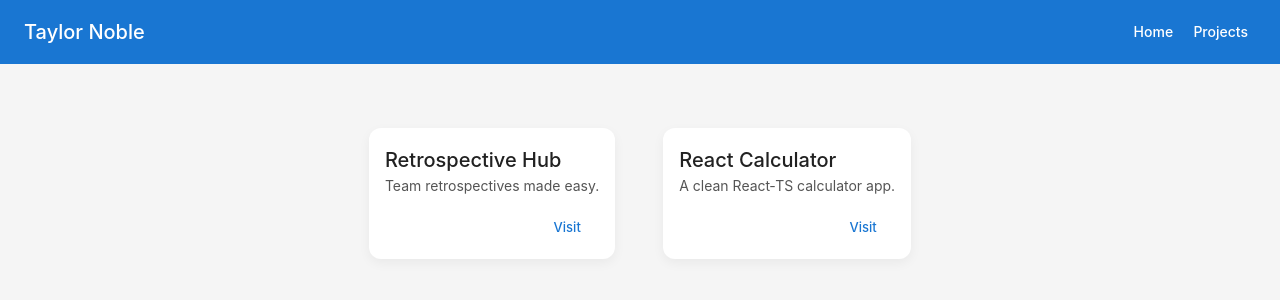
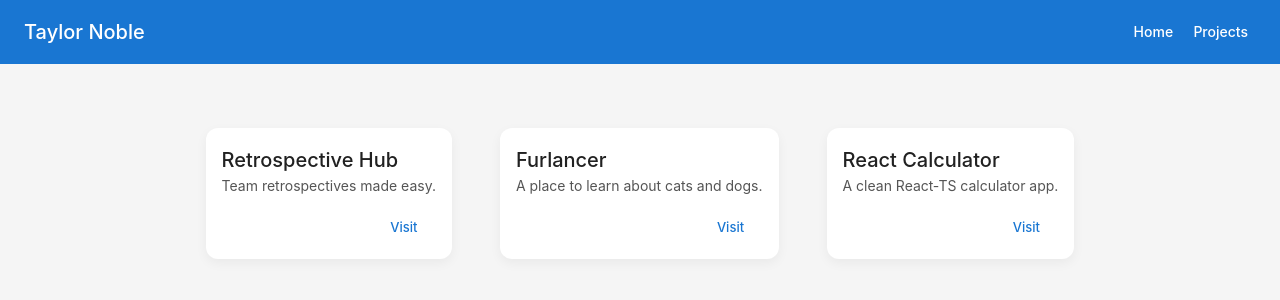
Before and after one commit to tln8679/tln8679.github.io, a React (Vite) app: page /projects in a window 1280 px wide. Shown: the top 300 px of the page. Built offline with nearby package versions, Linux system fonts and the light colour scheme.

Commit message:
add project

```diff
--- a/src/pages/Projects.tsx
+++ b/src/pages/Projects.tsx
@@ -7,6 +7,11 @@ export default function Projects() {
       title: 'Retrospective Hub',
       description: 'Team retrospectives made easy.',
       link: 'http://retrospectivehub.com/'
+    },
+    {
+      title: 'Furlancer',
+      description: 'A place to learn about cats and dogs.',
+      link: 'https://tln8679.github.io/furlancer/'
     },
     {
       title: 'React Calculator',
```
